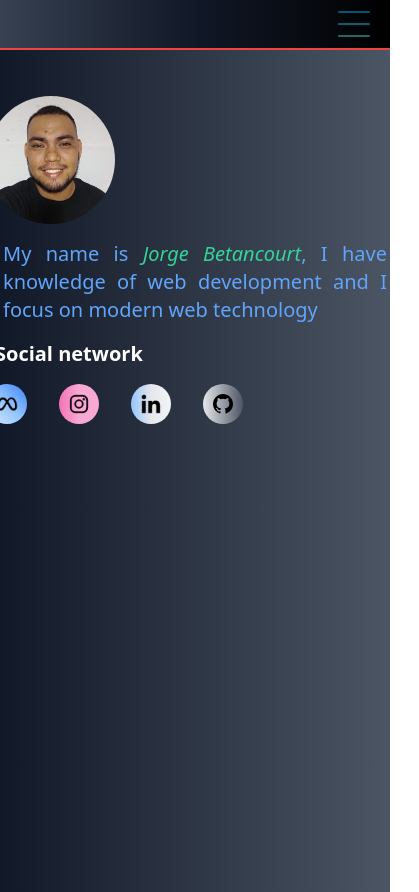
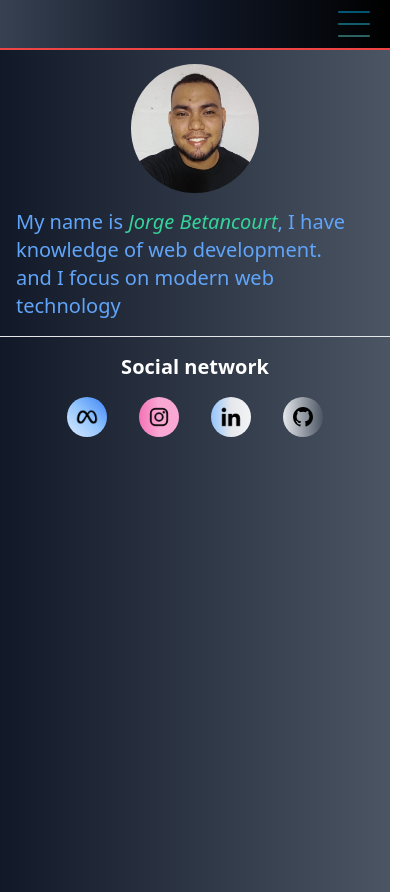
Before and after one commit to JBetancourt1996/web_portfolio, a Vue app: page / in a window 390 px wide. Shown: the whole page, 419 px wide, since content can reach past the window. Built offline with nearby package versions, Linux system fonts and the light colour scheme.

Commit message:
Arreglando el responsive

```diff
--- a/src/views/Home.vue
+++ b/src/views/Home.vue
@@ -1,27 +1,25 @@
 <template>
   <layout-content>
     <div
-      class="w-full h-full flex  justify-center content-center py-12 from-gray-900 to-gray-600 bg-gradient-to-r"
+      class="w-full h-full flex flex-col gap-4  from-gray-900 to-gray-600 bg-gradient-to-r"
     >
 
-      <div class="flex flex-col space-y-4 ">
+
+
         <div
-          class="bg-gra-400 h-32 w-32 mx-4 flex tdext-center  "
+          class=" h-32 w-32 mt-4 mx-auto "
         >
 
             <img class=" rounded-full " src="../../src/assets/img/jb.jpg" alt />
 
         </div>
-        <div class=" ">
+         <p
+              class=" text-blue-400  text-xl  md:mx-auto mx-4 "
+            >My name is <i class="text-green-400">Jorge Betancourt</i>, I have knowledge of web development. <br>  and I focus on modern  web technology</p>
 
-          <div class=" w-96 mx-8 ">
-            <p
-              class=" text-blue-400  text-xl text-justify "
-            >My name is <i class="text-green-400">Jorge Betancourt</i>, I have knowledge of web development  and I focus on modern  web technology</p>
-          </div>
-        </div>
-            <p class=" mx-6 md:mx-10 text-xl font-semibold text-white">Social network</p>
-          <div class=" flex  md:mx-6">
+            <hr>
+    <p class=" mx-auto text-center md:mx-10 text-xl font-semibold text-white">Social network</p>
+          <div class=" flex mx-auto">
                <div
             class="inline-block leading-none  px-4 bgd-green-200"
             v-for="items in red"
@@ -32,10 +30,8 @@
                 <img class="w-6 h-6" :src="items.icon" alt />
               </a>
             </div>
+               </div>
           </div>
-        </div>
-
-      </div>
     </div>
   </layout-content>
 </template>
```
